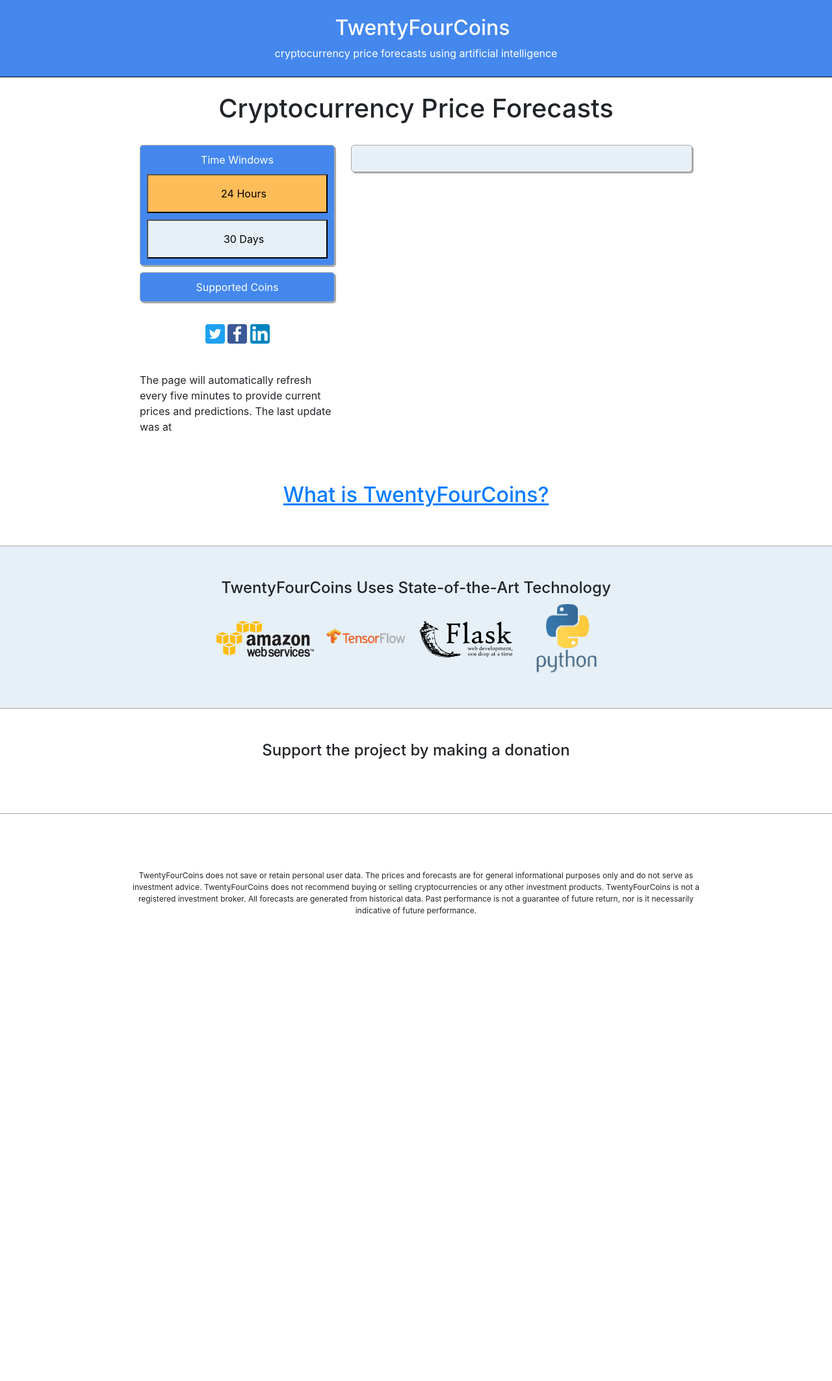
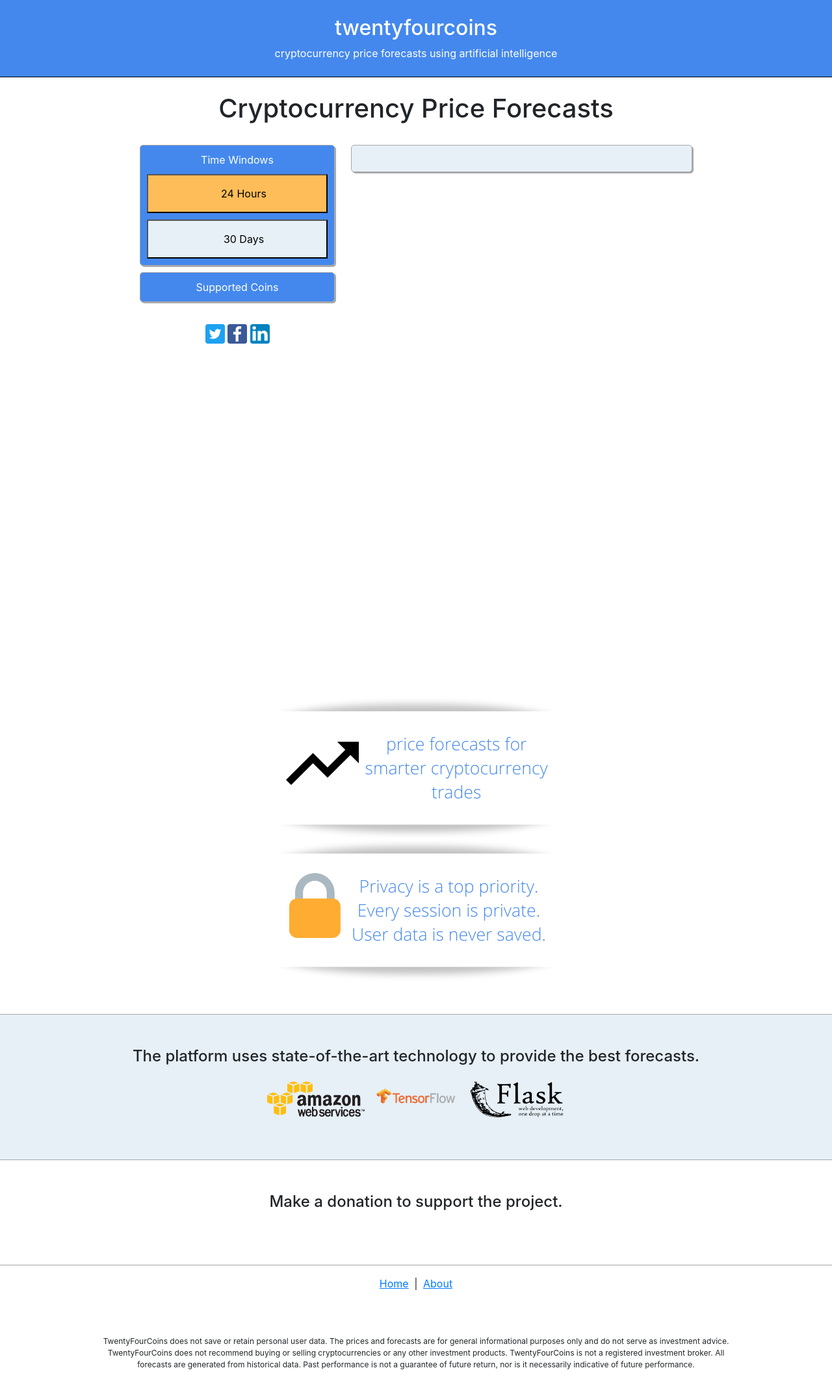
Before and after one commit to dalekube/twentyfourcoins, a Flask app: template templates/index.html in a window 1280 px wide. Shown: the whole page at 65% size. Before the commit the page ends 1409 px from the top, so only its background shows below. Run offline with Flask 2, Linux system fonts and the light colour scheme; the template is opened without the code that fills it, so the values that code supplies are empty; some libraries are stand-ins or nearby versions.

Commit message:
new banners, favicon, styles

```diff
--- a/config.json
+++ b/config.json
@@ -1,5 +1,5 @@
 {
-  "APPLICATION_VERSION":"v0.4.0 (Released 2021-10-10)",
+  "APPLICATION_VERSION":"v0.5.0 (Released 2022-01-09)",
   "SUPPORTED_COINS":{
     "Bitcoin":"BTC-USD",
     "Litecoin":"LTC-USD",
--- a/static/css/main.css
+++ b/static/css/main.css
@@ -158,7 +158,7 @@ button {
 
 .disclaimer {
   font-size:12px;
-  padding:50px;
+  padding:1rem;
   text-align:center;
   max-width:1000px;
   position:absolute;
@@ -187,8 +187,15 @@ button {
   align-items:center;
   justify-content:center;
   border-bottom: thin solid darkgrey;
+  text-align:center;
 }
 
 .techBanner {
   background: var(--tertiary_color);
 }
+
+.footerLink {
+  text-decoration:underline;
+  margin-left:0.25rem;
+  margin-right:0.25rem;
+}
--- a/templates/base.html
+++ b/templates/base.html
@@ -3,7 +3,7 @@
 <head>
   <meta charset="UTF-8">
   {{ fontawesome_html() }}
-  <title>TwentyFourCoins</title>
+  <title>twentyfourcoins</title>
   <!-- Generated with https://gauger.io/fonticon/ -->
   <link rel="shortcut icon" href="{{ url_for('static', filename='icons/favicon.ico') }}">
   <link rel="stylesheet" href="{{ url_for('static', filename='css/main.css') }}">
@@ -17,7 +17,6 @@
     window.dataLayer = window.dataLayer || [];
     function gtag(){dataLayer.push(arguments);}
     gtag('js', new Date());
-
     gtag('config', 'G-4MW95L9F9S');
   </script>
 </head>
@@ -25,7 +24,7 @@
   <div class="headerBar">
     <br>
     <div>
-      <h2><a class="headerLink" href="/"><i class="fas fa-coins"></i>TwentyFourCoins</a></h2>
+      <h2><a class="headerLink" href="/"></i>twentyfourcoins</a></h2>
     </div>
     <div>cryptocurrency price forecasts using artificial intelligence</div>
     <br>
@@ -37,6 +36,11 @@
   </div>
   <div>
     {% block content %}{% endblock %}
+    <div style="padding:1rem;text-align:center;">
+      <a class="footerLink" href='/'>Home</a>
+      <span>|</span>
+      <a class="footerLink" href='/about'>About</a>
+    </div>
   </div>
   <div class="disclaimer">
     {{APPLICATION_VERSION}}
--- a/templates/index.html
+++ b/templates/index.html
@@ -3,8 +3,7 @@
 {% block content %}
 
 <script src="{{ url_for('static', filename='js/index.js') }}"></script>
-<meta http-equiv="Refresh" content="300">
-<div style="display:flex;flex-direction:column;align-items:center;">
+<div style="display:flex;flex-direction:column;align-items:center;height:50rem;">
   <div style="display:flex;align-items:top;float:left;">
     <div style="max-width:300px;margin-right:25px;">
       <div class="tfcDivBlueBackground">
@@ -65,11 +64,6 @@
               <img alt="Share on LinkedIn" class="socialIcon" src="icons/LinkedIn.svg" />
             </a>
           </div>
-        </div>
-        <br>
-        <div style="display:flex;flex-direction:column;align-items:center;">
-          <i class="fas fa-sync"></i>
-          <div>The page will automatically refresh every five minutes to provide current prices and predictions. The last update was at {{UPDATE_TIME}}</div>
         </div>
         <br>
       </div>
@@ -134,19 +128,19 @@
   </div>
 </div>
 <div class="banner">
-  <h2><a href='/about' style="text-decoration:underline;">What is TwentyFourCoins?</a></h2>
+  <img alt="Banner-Forecasts" src="images/banner-forecasts.png"/>
+  <img alt="Banner-Privacy" src="images/banner-privacy.png"/>
 </div>
 <div class="banner techBanner">
-  <h4>TwentyFourCoins Uses State-of-the-Art Technology</h4>
+  <h4>The platform uses state-of-the-art technology to provide the best forecasts.</h4>
   <div>
-    <img class="techLogo" alt="AWS Logo" src="images/amazon-web-services-logo.png"/>
+    <img class="techLogo" alt="AWS Logo" src="images/aws.png"/>
     <img class="techLogo" alt="TensorFlow Logo" src="images/tensorflow.png"/>
     <img class="techLogo" alt="Flask Logo" src="images/flask.png"/>
-    <img class="techLogo" alt="Python Logo" src="images/python.png"/>
   </div>
 </div>
 <div class="banner">
-  <h4>Support the project by making a donation</h4>
+  <h4>Make a donation to support the project.</h4>
   <br>
   <script type="text/javascript" src="https://cdnjs.buymeacoffee.com/1.0.0/button.prod.min.js" data-name="bmc-button" data-slug="twentyfourcoins" data-color="#FFDD00" data-emoji=""  data-font="Cookie" data-text="Buy the project a coffee" data-outline-color="#000000" data-font-color="#000000" data-coffee-color="#ffffff"></script>
 </div>
```
Also changed, not shown: static/icons/favicon.ico, static/images/aws.png (renamed from static/images/amazon-web-services-logo.png), static/images/banner-forecasts.png (added), static/images/banner-privacy.png (added), static/images/python.png (deleted).
